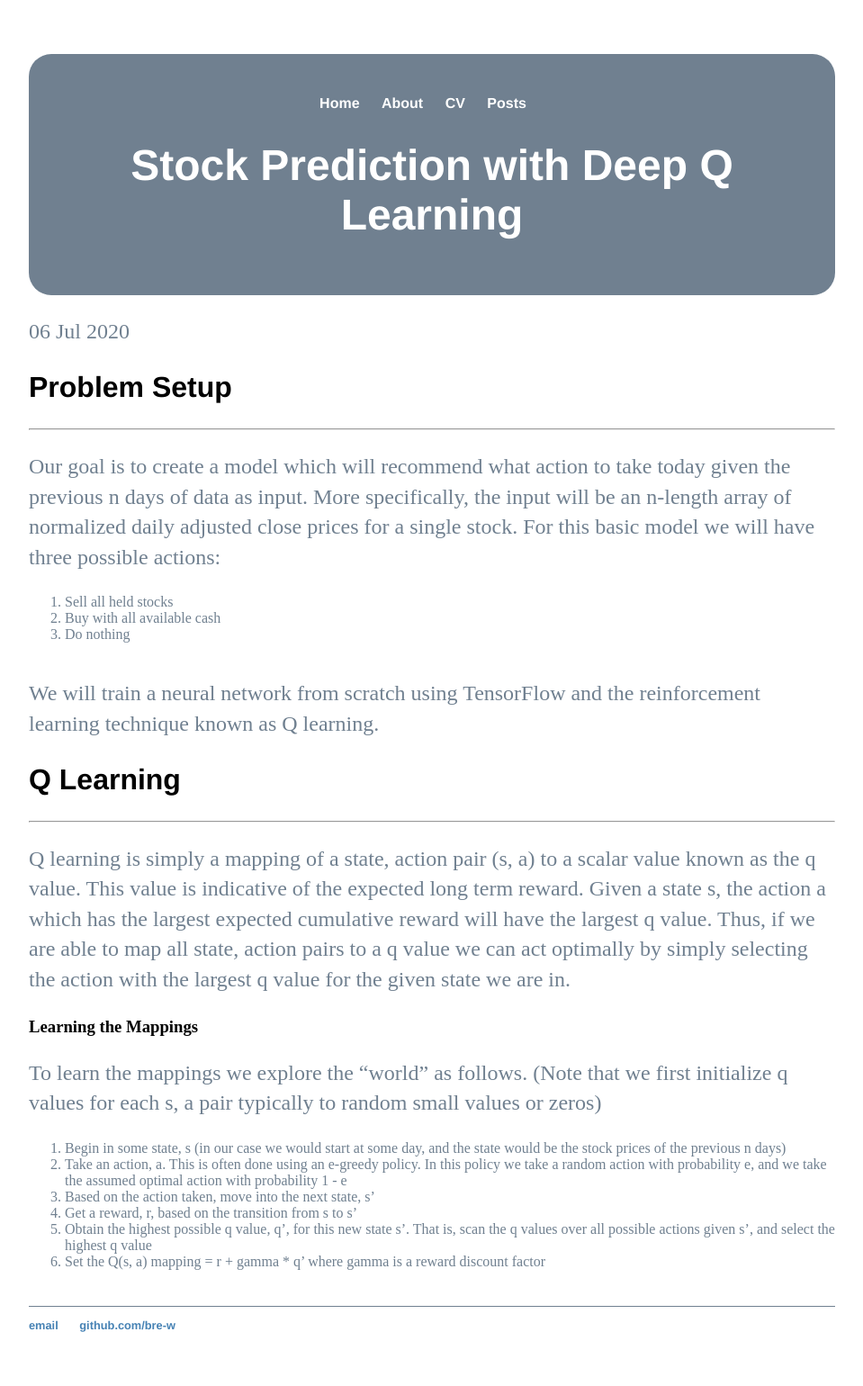
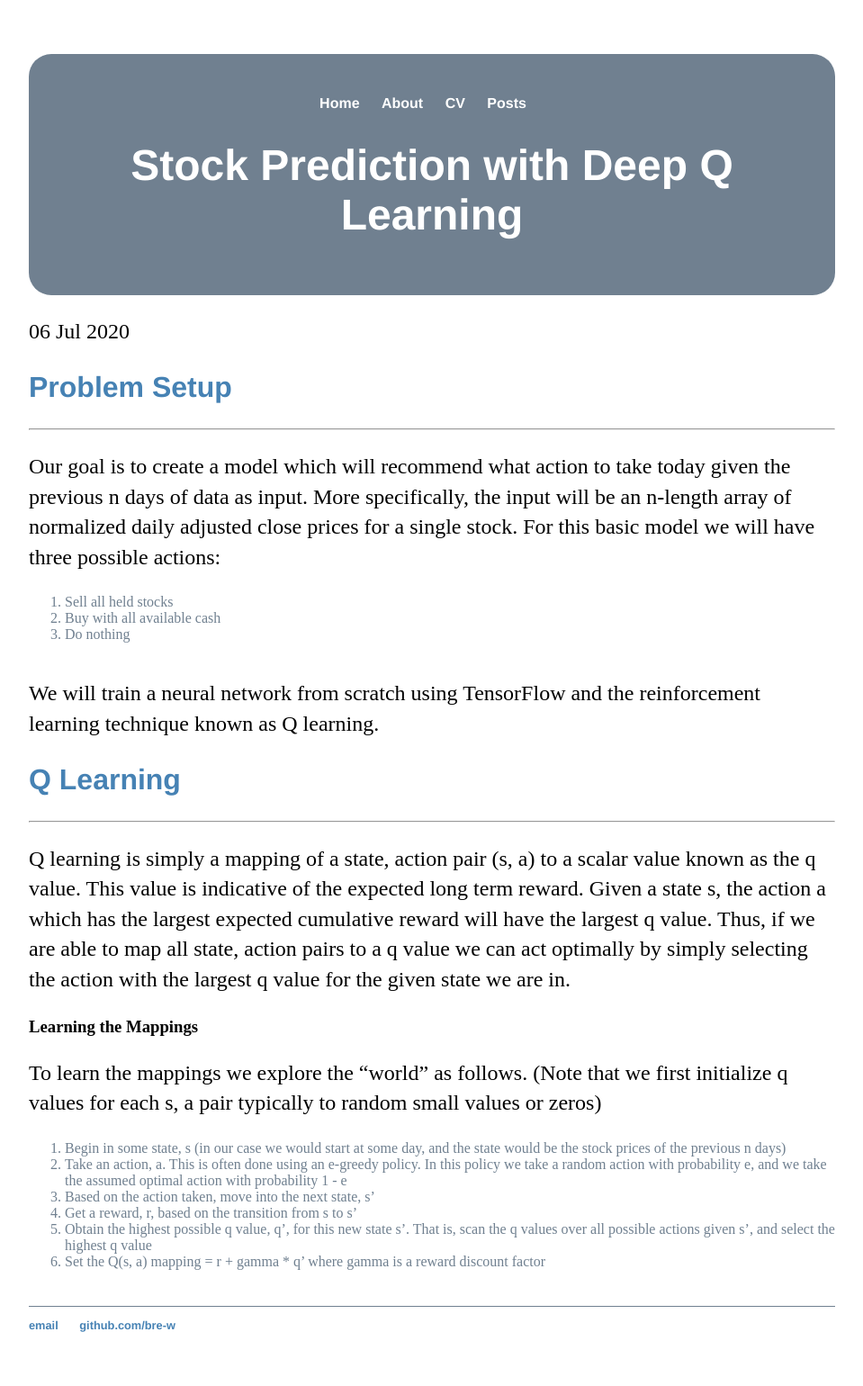
Before and after one commit to bre-w/bre-w.github.io, a Jekyll site: the page built from _posts/2020-07-06-test-post.md, in a window 1280 px wide. Shown: the whole page at 90% size, without its empty margins (160-1119 px from the left). Built offline with Jekyll 4.4.1, drawn with Linux system fonts in a browser that asks for light colours.

Commit message:
Update main.css

```diff
--- a/css/main.css
+++ b/css/main.css
@@ -44,13 +44,13 @@ h1 {
 }
 h2 {
     font-size: 2em;
-    color: Black;
+    color: SteelBlue;
     font-family:'Helvetica', 'Arial', 'Sans-Serif';
 }
 p {
     font-size: 1.5em;
     line-height: 1.4em;
-    color: SlateGrey;
+    color: Black;
 }
 footer {
     border-top: 1px solid SlateGrey;
```
